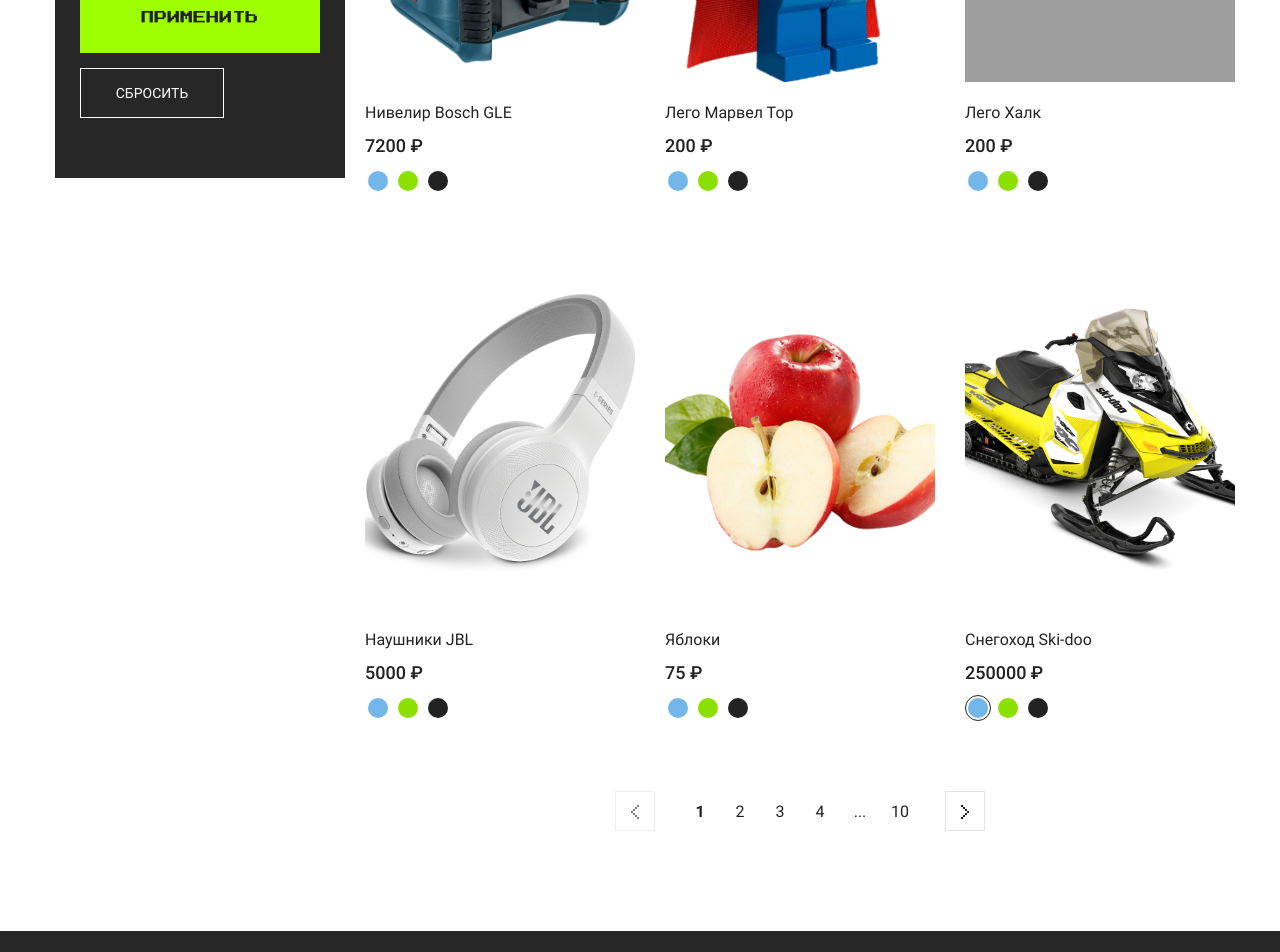
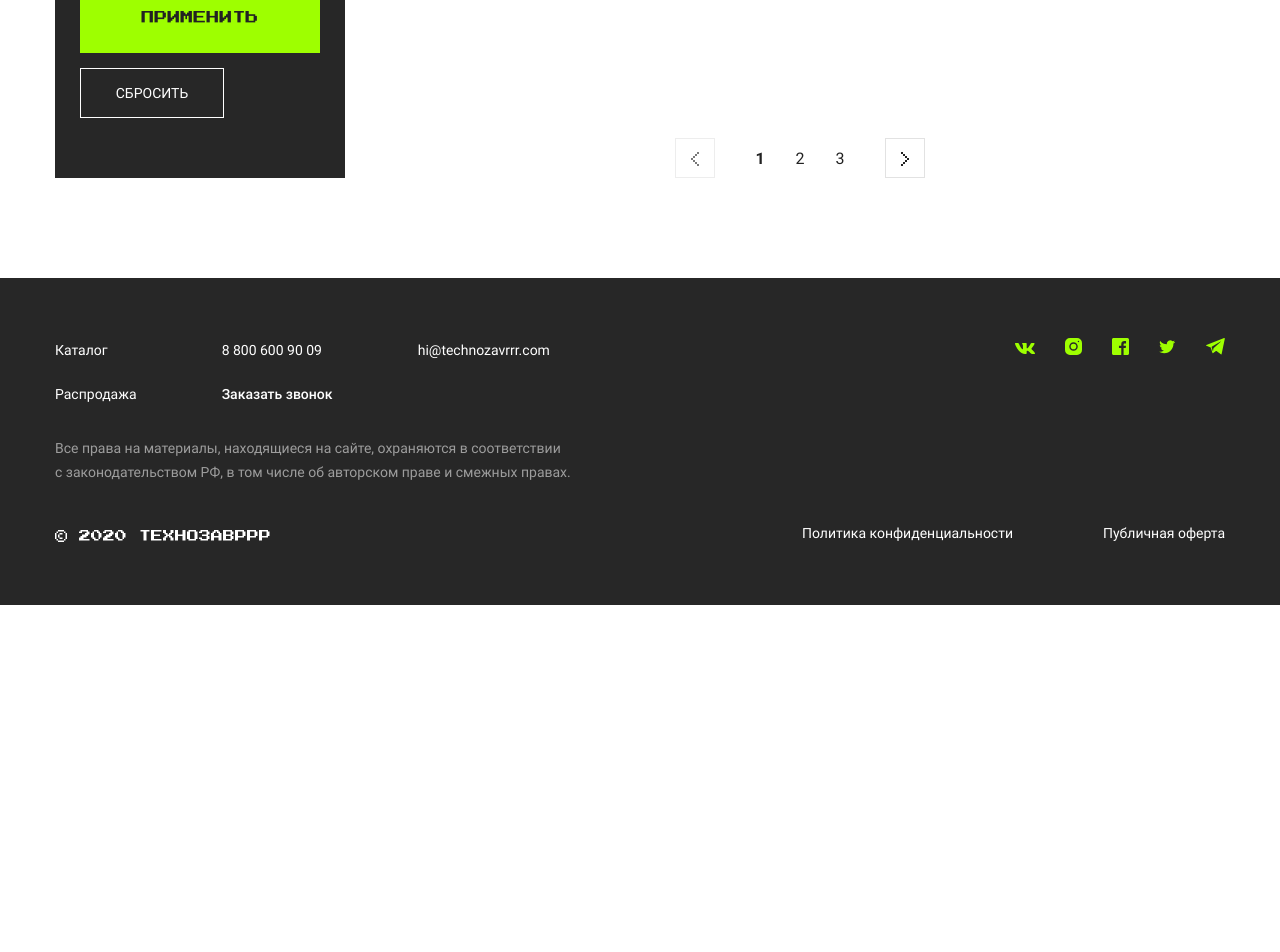
Before and after one commit to PolinaMeshkovaI/catalog, a Vue app: page / in a window 1280 px wide. Shown: the part 1020-1972 px from the top of the page. After the commit the page ends 1625 px from the top, so only its background shows below. Built offline with nearby package versions, Linux system fonts and the light colour scheme; grey boxes are pictures that could not be loaded.

Commit message:
added pagination

```diff
--- a/src/App.vue
+++ b/src/App.vue
@@ -3,62 +3,34 @@
   <section class="catalog">
 
   <ProductList :products="products"></ProductList>
+  <BasePagination v-model="page" :count="countProducts" :per-page="productsPerPage"></BasePagination>
 
-    <ul class="catalog__pagination pagination">
-      <li class="pagination__item">
-        <a
-          class="pagination__link pagination__link--arrow pagination__link--disabled"
-          aria-label="Предыдущая страница"
-        >
-          <svg width="8" height="14" fill="currentColor">
-            <use xlink:href="#icon-arrow-left"></use>
-          </svg>
-        </a>
-      </li>
-      <li class="pagination__item">
-        <a class="pagination__link pagination__link--current"> 1 </a>
-      </li>
-      <li class="pagination__item">
-        <a class="pagination__link" href="#"> 2 </a>
-      </li>
-      <li class="pagination__item">
-        <a class="pagination__link" href="#"> 3 </a>
-      </li>
-      <li class="pagination__item">
-        <a class="pagination__link" href="#"> 4 </a>
-      </li>
-      <li class="pagination__item">
-        <a class="pagination__link" href="#"> ... </a>
-      </li>
-      <li class="pagination__item">
-        <a class="pagination__link" href="#"> 10 </a>
-      </li>
-      <li class="pagination__item">
-        <a
-          class="pagination__link pagination__link--arrow"
-          href="#"
-          aria-label="Следующая страница"
-        >
-          <svg width="8" height="14" fill="currentColor">
-            <use xlink:href="#icon-arrow-right"></use>
-          </svg>
-        </a>
-      </li>
-    </ul>
+
   </section>
 </template>
 
 <script>
 import products from './data/products';
 import ProductList from './components/ProductList.vue';
+import BasePagination from './components/BasePagination.vue';
 
 export default {
   name: 'App',
-  components: { ProductList },
+  components: { ProductList, BasePagination },
   data() {
     return {
-      products,
-    };
+      page: 1,
+      productsPerPage: 3,
+    }
+  },
+  computed: {
+    products(){
+      const offset = (this.page - 1) * this.productsPerPage;
+      return products.slice(offset, offset + this.productsPerPage);
+    },
+    countProducts() {
+    return products.length;
+    }
   },
 };
 </script>
--- /dev/null
+++ b/src/components/BasePagination.vue
@@ -0,0 +1,63 @@
+<template>
+ <ul class="catalog__pagination pagination">
+      <li class="pagination__item">
+        <a href="#"
+          class="pagination__link pagination__link--arrow"
+          :class="{'pagination__link--disabled': page === 1}"
+          @click.prevent="prevPage(page)"
+          aria-label="Предыдущая страница"
+        >
+          <svg width="8" height="14" fill="currentColor">
+            <use xlink:href="#icon-arrow-left"></use>
+          </svg>
+        </a>
+      </li>
+      <li class="pagination__item" v-for="pageNumber in pages" :key="pageNumber">
+        <a href="#" class="pagination__link"
+        :class="{'pagination__link--current': pageNumber === page}"
+        @click.prevent="paginate(pageNumber)"> {{ pageNumber }} </a>
+      </li>
+      <li class="pagination__item">
+        <a href="#"
+          class="pagination__link pagination__link--arrow"
+          :class="{'pagination__link--disabled': page === perPage}"
+          @click.prevent="nextPage(page)"
+          aria-label="Следующая страница"
+        >
+          <svg width="8" height="14" fill="currentColor">
+            <use xlink:href="#icon-arrow-right"></use>
+          </svg>
+        </a>
+      </li>
+    </ul>
+</template>
+
+<script>
+export default {
+  model: {
+    prop: 'page',
+    event: 'paginate',
+  },
+  props: ['page', 'count', 'perPage'],
+  computed: {
+    pages() {
+      return Math.ceil(this.count / this.perPage);
+    },
+  },
+  methods: {
+    paginate(page) {
+      this.$emit('paginate', page);
+    },
+    prevPage(page) {
+      if (page > 1) {
+        this.$emit('paginate', page - 1);
+      }
+    },
+    nextPage(page) {
+      if (page < this.count) {
+        this.$emit('paginate', page + 1);
+      }
+    },
+  },
+};
+</script>
```
